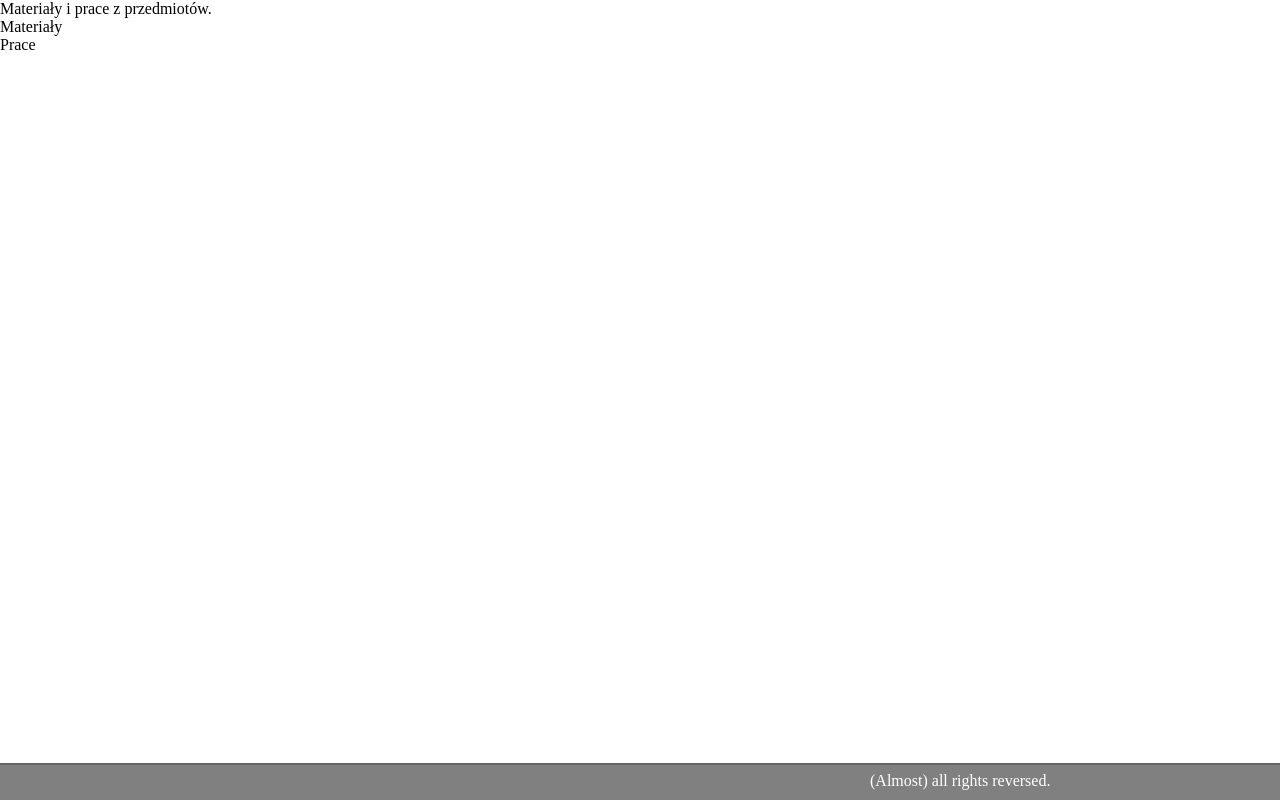
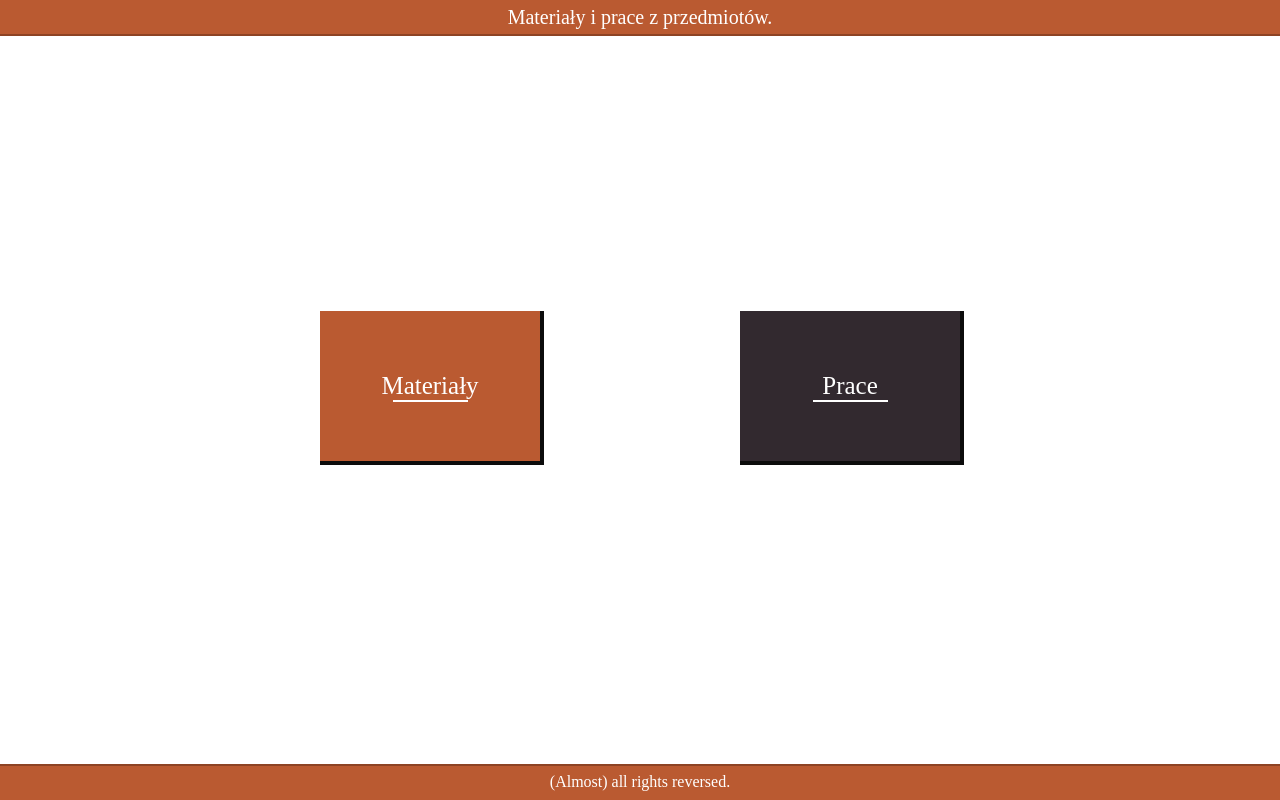
Before and after one commit to ConstantlyL00ped/SchoolSite, a plain HTML site: page main.html in a window 1280 px wide. Drawn offline with Linux system fonts and the light colour scheme.

Commit message:
Styled main menu buttons.

```diff
--- a/css/main.css
+++ b/css/main.css
@@ -1,3 +1,7 @@
+:root{
+    --underlineWidth: 75px;
+}
+
 body{
     position: relative;
     height: 100vh;
@@ -8,20 +12,85 @@ body{
     padding: 0;
     margin: 0;
 }
+.upperFooterText{
+    font-size: 20px;
+    position: absolute;
+    top: 5.5px;
+    width: 100%;
+}
+.upperFooter{
+    width: 100%;
+    text-align: center;
+    height: 34px;
+    position: relative;
+    background-color: #BA5A31;
+    border-bottom: solid 2px #8d4324;
+    color: white;
+}
+main{
+    height: 100%;
+    width: 100%;
+}
+.mainMenu{
+    display: flex;
+    flex-direction: row;
+    width: 50%;
+    margin-left: auto;
+    margin-right: auto;
+}
+.menuButton{
+    width: 100%;
+    height: 150px;
+    margin-top: 275px;
+    text-align: center;
+    color: white;
+    font-size: 25px;
+    position: relative;
+    -webkit-box-shadow: 2px 2px 0px 2px rgba(12, 12, 12, 1);
+    -moz-box-shadow: 2px 2px 0px 2px rgba(12, 12, 12, 1);
+    box-shadow: 2px 2px 0px 2px rgba(12, 12, 12, 1);
+    cursor: pointer;
+}
+.menuButton:first-child{
+    margin-right: 200px;
+    -webkit-box-shadow: 2px 2px 0px 2px rgba(12, 12, 12, 1);
+    -moz-box-shadow: 2px 2px 0px 2px rgba(12, 12, 12, 1);
+    box-shadow: 2px 2px 0px 2px rgba(12, 12, 12, 1);
+}
+.buttonText{
+    position: absolute;
+    width: 100%;
+    top: 60.5px;
+}
+.buttonText::after{
+    content: '';
+    width: var(--underlineWidth);
+    height: 2px;
+    background-color: white;
+    display: flex;
+    flex-direction: column;
+    margin: auto
+}
 footer{
     position: absolute;
     bottom: 0;
-    height: 35px;
-    background-color: grey;
+    height: 34px;
+    background-color: #BA5A31;
     width: 100%;
     text-align: center;
-    border-top: solid 2px rgb(100, 100, 100);
+    border-top: solid 2px #8d4324;
     color: white;
 }
 .footerText{
     position: absolute;
     top: 20%;
-    left: 870px;
+    width: 100%;
     margin-left: auto;
     margin-right: auto;
 }
+.colorSinopia{
+    background-color: #BA5A31;
+}
+.colorRichBlack{
+    background-color: #32292F;
+}
--- a/main.html
+++ b/main.html
@@ -8,17 +8,17 @@
         <main>
             <section class="upperFooter">
                 <article>
-                    <p class="noPadding">Materiały i prace z przedmiotów.</p>
+                    <p class="noPadding upperFooterText">Materiały i prace z przedmiotów.</p>
                 </article>
             </section>
             <section class="mainMenu">
-                <article class="menuButton">
-                    <p class="noPadding">
+                <article class="menuButton colorSinopia">
+                    <p class="noPadding buttonText">
                         Materiały
                     </p>
                 </article>
-                <article class="menuButton">
-                    <p class="noPadding">
+                <article class="menuButton colorRichBlack">
+                    <p class="noPadding buttonText">
                         Prace
                     </p>
                 </article>
@@ -26,8 +26,6 @@
         </main>
     </body>
     <footer>
-        <div class="centerMe">
-            <p class="noPadding footerText">(Almost) all rights reversed.</p>
-        </div>
+        <p class="noPadding footerText">(Almost) all rights reversed.</p>
     </footer>
 </html>
```
